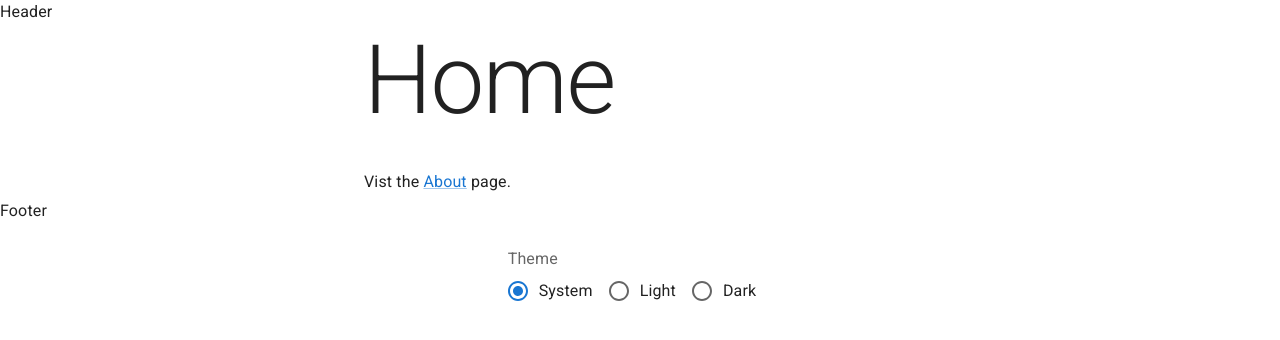
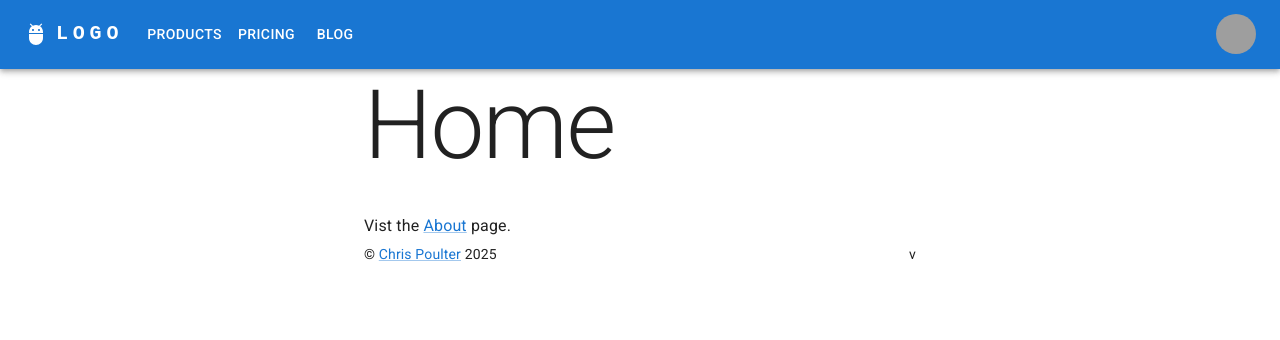
Before and after one commit to chrispoulter/halcyon-vite, a React (Vite) app: page / in a window 1280 px wide. Shown: the top 340 px of the page. Built offline with nearby package versions, Linux system fonts and the light colour scheme; grey boxes are pictures that could not be loaded.

Commit message:
add footer

```diff
--- a/src/components/footer.tsx
+++ b/src/components/footer.tsx
@@ -1,10 +1,28 @@
-import { ToggleColorMode } from '@/components/toggle-color-mode';
+import { Box, Typography, Container, Link, Stack } from '@mui/material';
 
-export function Footer() {
+const currentYear = new Date().getFullYear();
+
+export const Footer = () => {
     return (
-        <div>
-            Footer
-            <ToggleColorMode />
-        </div>
+        <Container maxWidth="sm">
+            <Box component="footer">
+                <Stack
+                    direction="row"
+                    spacing={2}
+                    justifyContent="space-between"
+                >
+                    <Typography variant="body2">
+                        &copy;{' '}
+                        <Link href="https://www.chrispoulter.com">
+                            Chris Poulter
+                        </Link>{' '}
+                        {currentYear}
+                    </Typography>
+                    <Typography variant="body2">
+                        v{import.meta.env.VITE_VERSION}
+                    </Typography>
+                </Stack>
+            </Box>
+        </Container>
     );
-}
+};
--- a/src/components/header.tsx
+++ b/src/components/header.tsx
@@ -1,3 +1,192 @@
+import * as React from 'react';
+import AppBar from '@mui/material/AppBar';
+import Box from '@mui/material/Box';
+import Toolbar from '@mui/material/Toolbar';
+import IconButton from '@mui/material/IconButton';
+import Typography from '@mui/material/Typography';
+import Menu from '@mui/material/Menu';
+import MenuIcon from '@mui/icons-material/Menu';
+import Container from '@mui/material/Container';
+import Avatar from '@mui/material/Avatar';
+import Button from '@mui/material/Button';
+import Tooltip from '@mui/material/Tooltip';
+import MenuItem from '@mui/material/MenuItem';
+import AdbIcon from '@mui/icons-material/Adb';
+
+const pages = ['Products', 'Pricing', 'Blog'];
+const settings = ['Profile', 'Account', 'Dashboard', 'Logout'];
+
 export function Header() {
-    return <div>Header</div>;
+    const [anchorElNav, setAnchorElNav] = React.useState<null | HTMLElement>(
+        null
+    );
+    const [anchorElUser, setAnchorElUser] = React.useState<null | HTMLElement>(
+        null
+    );
+
+    const handleOpenNavMenu = (event: React.MouseEvent<HTMLElement>) => {
+        setAnchorElNav(event.currentTarget);
+    };
+    const handleOpenUserMenu = (event: React.MouseEvent<HTMLElement>) => {
+        setAnchorElUser(event.currentTarget);
+    };
+
+    const handleCloseNavMenu = () => {
+        setAnchorElNav(null);
+    };
+
+    const handleCloseUserMenu = () => {
+        setAnchorElUser(null);
+    };
+
+    return (
+        <AppBar position="static">
+            <Container maxWidth="xl">
+                <Toolbar disableGutters>
+                    <AdbIcon
+                        sx={{ display: { xs: 'none', md: 'flex' }, mr: 1 }}
+                    />
+                    <Typography
+                        variant="h6"
+                        noWrap
+                        component="a"
+                        href="#app-bar-with-responsive-menu"
+                        sx={{
+                            mr: 2,
+                            display: { xs: 'none', md: 'flex' },
+                            fontFamily: 'monospace',
+                            fontWeight: 700,
+                            letterSpacing: '.3rem',
+                            color: 'inherit',
+                            textDecoration: 'none',
+                        }}
+                    >
+                        LOGO
+                    </Typography>
+
+                    <Box
+                        sx={{
+                            flexGrow: 1,
+                            display: { xs: 'flex', md: 'none' },
+                        }}
+                    >
+                        <IconButton
+                            size="large"
+                            aria-label="account of current user"
+                            aria-controls="menu-appbar"
+                            aria-haspopup="true"
+                            onClick={handleOpenNavMenu}
+                            color="inherit"
+                        >
+                            <MenuIcon />
+                        </IconButton>
+                        <Menu
+                            id="menu-appbar"
+                            anchorEl={anchorElNav}
+                            anchorOrigin={{
+                                vertical: 'bottom',
+                                horizontal: 'left',
+                            }}
+                            keepMounted
+                            transformOrigin={{
+                                vertical: 'top',
+                                horizontal: 'left',
+                            }}
+                            open={Boolean(anchorElNav)}
+                            onClose={handleCloseNavMenu}
+                            sx={{ display: { xs: 'block', md: 'none' } }}
+                        >
+                            {pages.map((page) => (
+                                <MenuItem
+                                    key={page}
+                                    onClick={handleCloseNavMenu}
+                                >
+                                    <Typography sx={{ textAlign: 'center' }}>
+                                        {page}
+                                    </Typography>
+                                </MenuItem>
+                            ))}
+                        </Menu>
+                    </Box>
+                    <AdbIcon
+                        sx={{ display: { xs: 'flex', md: 'none' }, mr: 1 }}
+                    />
+                    <Typography
+                        variant="h5"
+                        noWrap
+                        component="a"
+                        href="#app-bar-with-responsive-menu"
+                        sx={{
+                            mr: 2,
+                            display: { xs: 'flex', md: 'none' },
+                            flexGrow: 1,
+                            fontFamily: 'monospace',
+                            fontWeight: 700,
+                            letterSpacing: '.3rem',
+                            color: 'inherit',
+                            textDecoration: 'none',
+                        }}
+                    >
+                        LOGO
+                    </Typography>
+                    <Box
+                        sx={{
+                            flexGrow: 1,
+                            display: { xs: 'none', md: 'flex' },
+                        }}
+                    >
+                        {pages.map((page) => (
+                            <Button
+                                key={page}
+                                onClick={handleCloseNavMenu}
+                                sx={{ my: 2, color: 'white', display: 'block' }}
+                            >
+                                {page}
+                            </Button>
+                        ))}
+                    </Box>
+                    <Box sx={{ flexGrow: 0 }}>
+                        <Tooltip title="Open settings">
+                            <IconButton
+                                onClick={handleOpenUserMenu}
+                                sx={{ p: 0 }}
+                            >
+                                <Avatar
+                                    alt="Remy Sharp"
+                                    src="/static/images/avatar/2.jpg"
+                                />
+                            </IconButton>
+                        </Tooltip>
+                        <Menu
+                            sx={{ mt: '45px' }}
+                            id="menu-appbar"
+                            anchorEl={anchorElUser}
+                            anchorOrigin={{
+                                vertical: 'top',
+                                horizontal: 'right',
+                            }}
+                            keepMounted
+                            transformOrigin={{
+                                vertical: 'top',
+                                horizontal: 'right',
+                            }}
+                            open={Boolean(anchorElUser)}
+                            onClose={handleCloseUserMenu}
+                        >
+                            {settings.map((setting) => (
+                                <MenuItem
+                                    key={setting}
+                                    onClick={handleCloseUserMenu}
+                                >
+                                    <Typography sx={{ textAlign: 'center' }}>
+                                        {setting}
+                                    </Typography>
+                                </MenuItem>
+                            ))}
+                        </Menu>
+                    </Box>
+                </Toolbar>
+            </Container>
+        </AppBar>
+    );
 }
```
